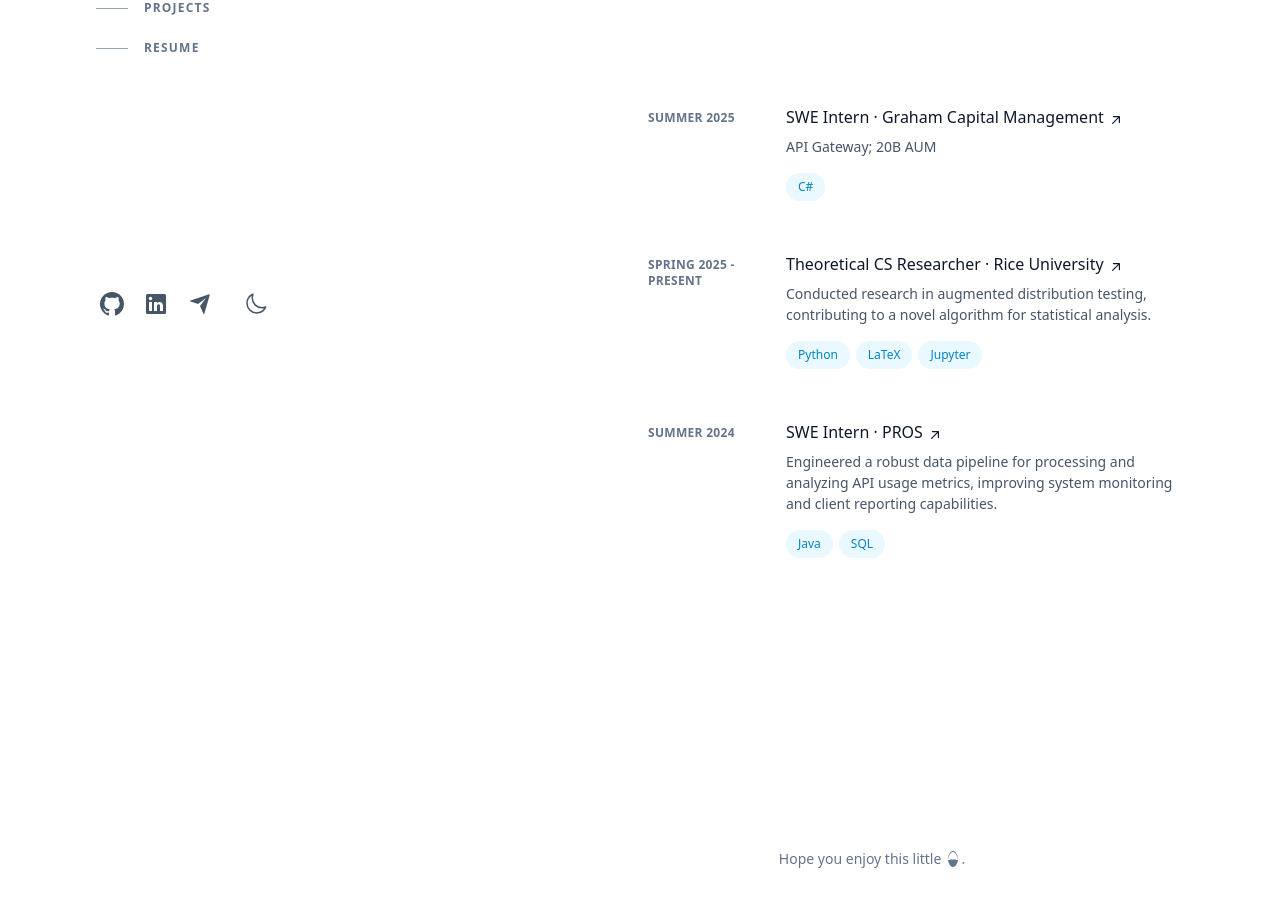
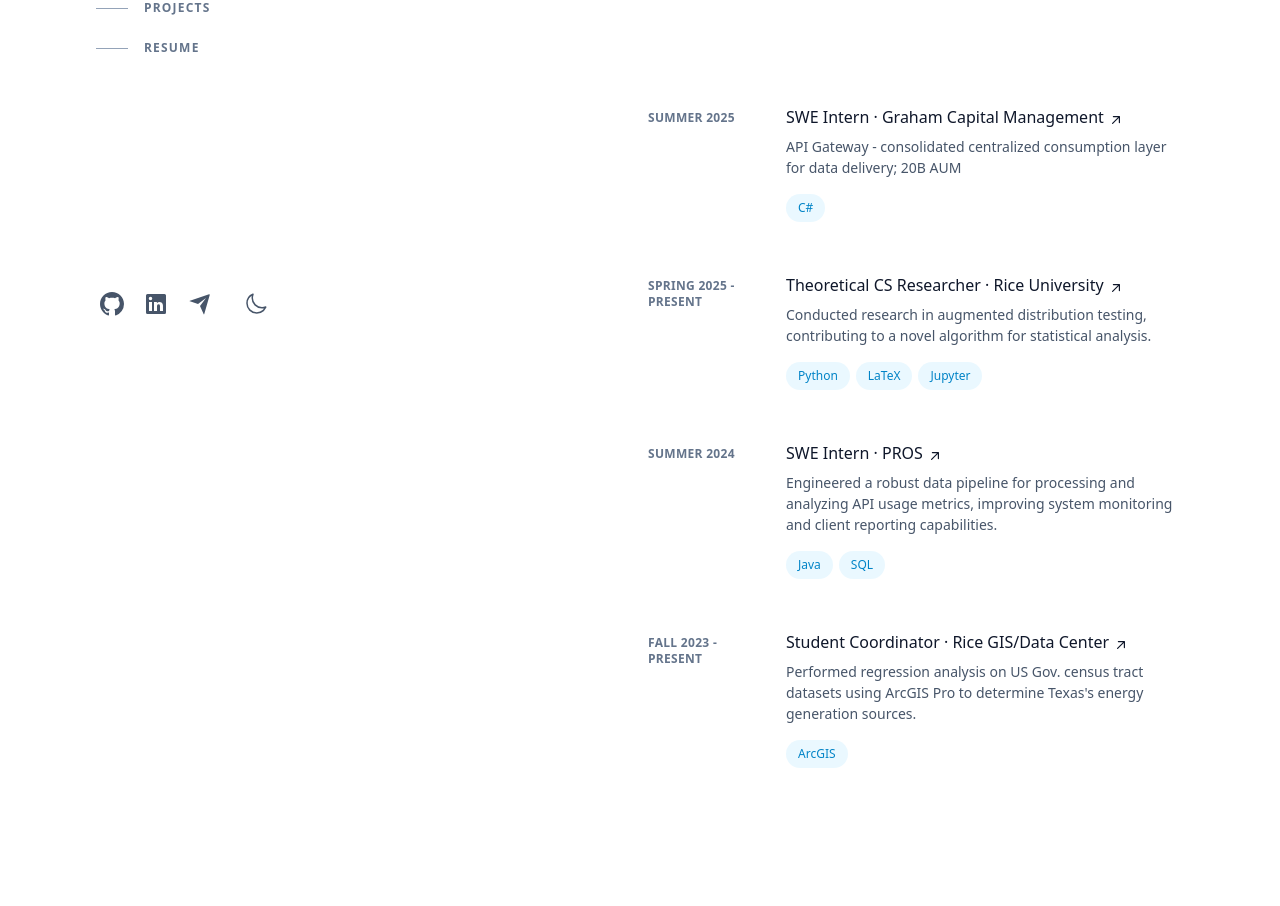
Before and after one commit to rarora04/rarora04.github.io, a React (Vite) app: page / in a window 1280 px wide. Shown: the part 380-1286 px from the top of the page. Built offline with nearby package versions, Linux system fonts and the light colour scheme.

Commit message:
Added 4th experience

```diff
--- a/src/App.jsx
+++ b/src/App.jsx
@@ -13,9 +13,9 @@
     {
       role: "SWE Intern",
       company: "Graham Capital Management",
-      companyLink: "https://www.gcm.com/",
+      companyLink: "https://www.grahamcapital.com/",
       date: "Summer 2025",
-      description: "API Gateway; 20B AUM",
+      description: "API Gateway - consolidated centralized consumption layer for data delivery; 20B AUM",
       technologies: ["C#"]
     },
     {
@@ -33,6 +33,14 @@
       date: "Summer 2024",
       description: "Engineered a robust data pipeline for processing and analyzing API usage metrics, improving system monitoring and client reporting capabilities.",
       technologies: ["Java", "SQL"]
+    },
+    {
+      role: "Student Coordinator",
+      company: "Rice GIS/Data Center",
+      companyLink: "https://www.library.rice.edu/places/gisdata-center-gdc",
+      date: "Fall 2023 - Present",
+      description: "Performed regression analysis on US Gov. census tract datasets using ArcGIS Pro to determine Texas's energy generation sources.",
+      technologies: ["ArcGIS",]
     },
   ],
   projects: [],
```
